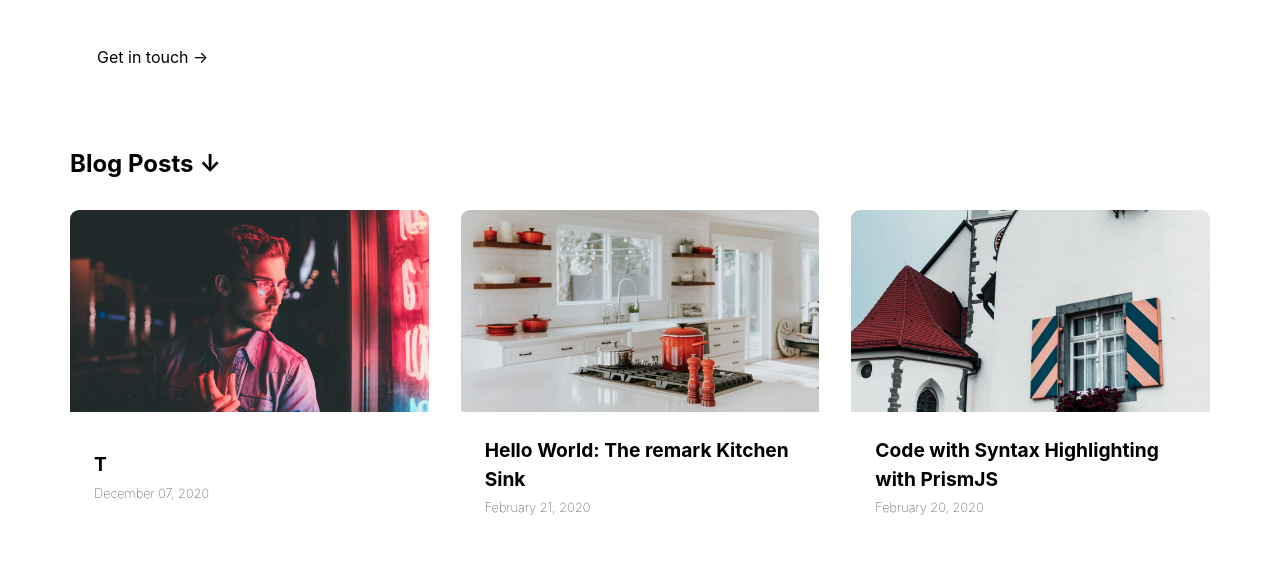
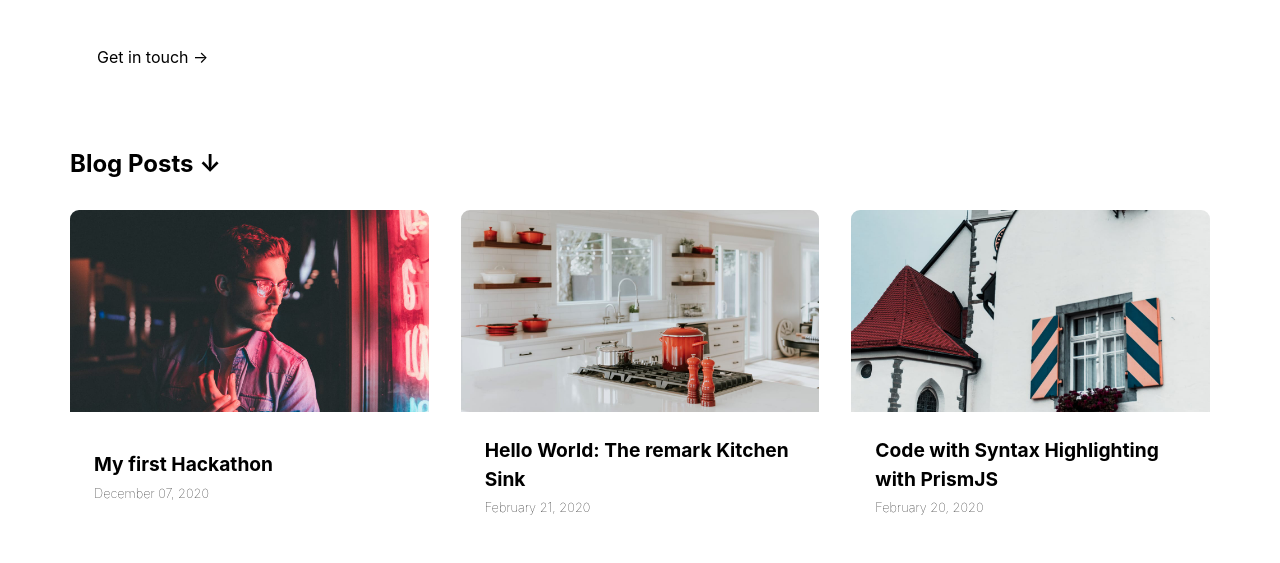
Before and after one commit to Boyanamecheva/happy-kale, a Gatsby site: page / in a window 1280 px wide. Shown: the part 237-800 px from the top of the page. Built offline with nearby package versions, Linux system fonts and the light colour scheme; Gatsby itself is replaced by a stand-in of ours.

Commit message:
2020-03-02-test-post.md: updated title

```diff
--- a/_data/blog/2020-03-02-test-post.md
+++ b/_data/blog/2020-03-02-test-post.md
@@ -2,7 +2,7 @@
 template: BlogPost
 path: /new-post
 date: '2020-12-07T22:15'
-title: T
+title: 'My first Hackathon '
 thumbnail: /assets/image-4.jpg
 metaDescription: df sdf df
 ---
```
